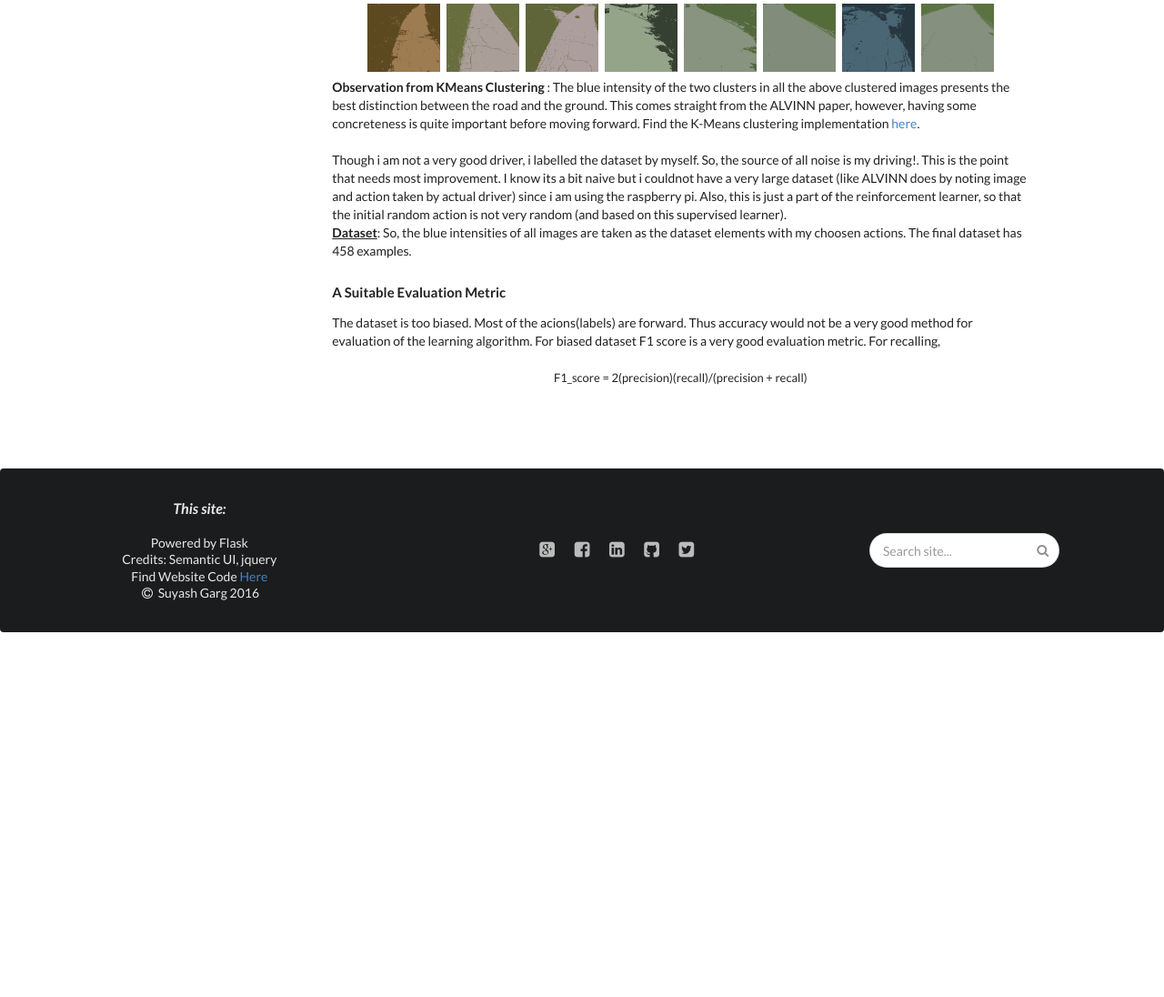
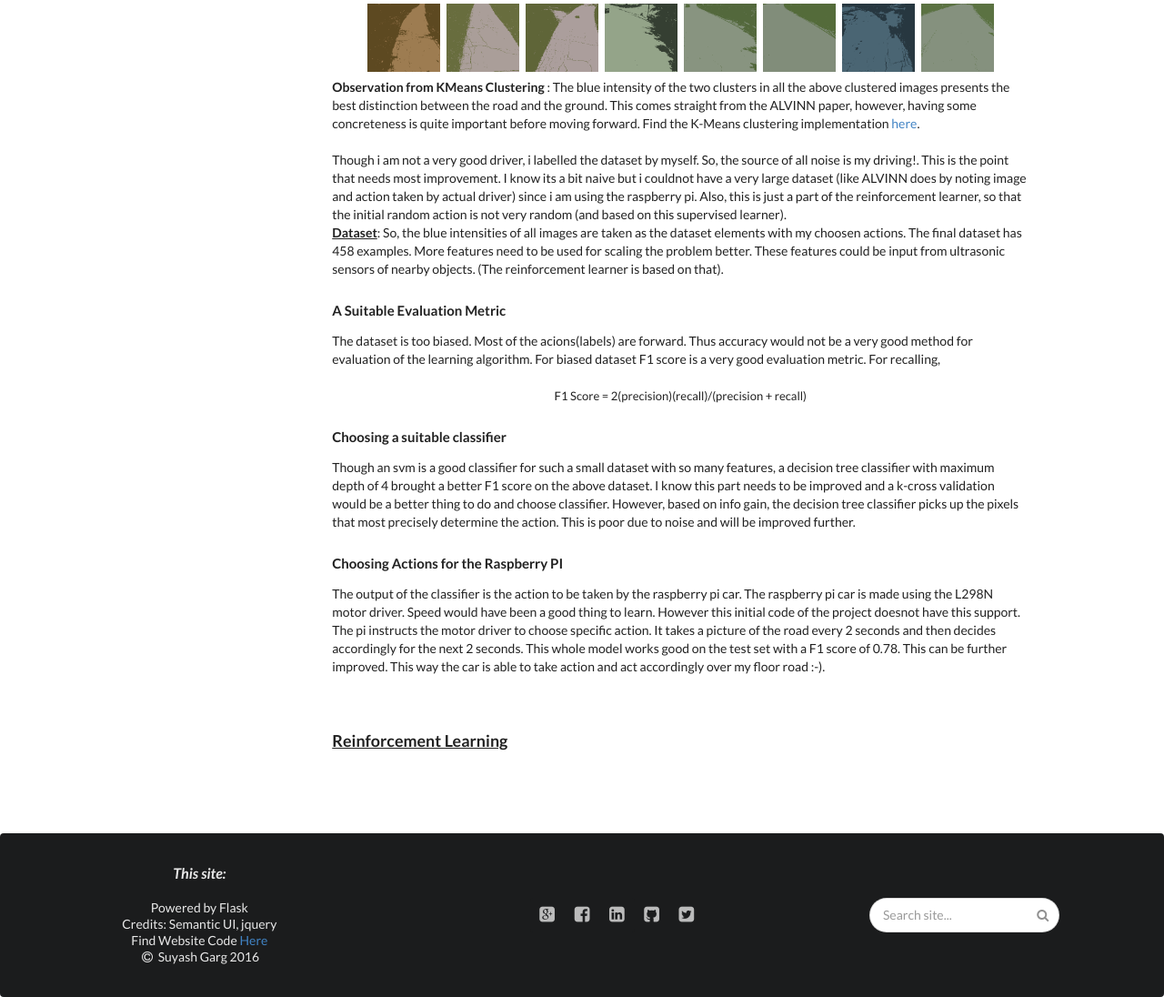
Before and after one commit to ferbncode/suyashgarg.heroku.com, a Flask app: page /projects/test in a window 1280 px wide. Shown: the part 1159-2255 px from the top of the page at 91% size. Before the commit the page ends 1854 px from the top, so only its background shows below. Run offline with Flask 2, Linux system fonts and the light colour scheme.

Commit message:
Another change

```diff
--- a/mysite/templates/projects/detailTest.html
+++ b/mysite/templates/projects/detailTest.html
@@ -73,17 +73,26 @@ As you can see that there are many different images taken in the dataset. An imp
 <br/><br/>
 Though i am not a very good driver, i labelled the dataset by myself. So, the source of all noise is my driving!. This is the point that needs most improvement. I know its a bit naive but i couldnot have a very large dataset (like ALVINN does by noting image and action taken by actual driver) since i am using the raspberry pi. Also, this is just a part of the reinforcement learner, so that the initial random action is not very random (and based on this supervised learner).
 <br/>
-<strong><u>Dataset</u></strong>: So, the blue intensities of all images are taken as the dataset elements with my choosen actions. The final dataset has 458 examples.
+<strong><u>Dataset</u></strong>: So, the blue intensities of all images are taken as the dataset elements with my choosen actions. The final dataset has 458 examples. More features need to be used for scaling the problem better. These features could be input from ultrasonic sensors of nearby objects. (The reinforcement learner is based on that).
 <br/>
 <h4>A Suitable Evaluation Metric</h4>
 The dataset is too biased. Most of the acions(labels) are forward. Thus accuracy would not be a very good method for evaluation of the learning algorithm. For biased dataset F1 score is a very good evaluation metric. For recalling,
 <br/><br/>
 <div align="center">
 <font size=2>
-	F1_score = 2(precision)(recall)/(precision + recall)
+	F1 Score = 2(precision)(recall)/(precision + recall)
 	<br/>
 </font>
+</div>
+<h4>Choosing a suitable classifier</h4>
+Though an svm is a good classifier for such a small dataset with so many features, a decision tree classifier with maximum depth of 4 brought a better F1 score on the above dataset. I know this part needs to be improved and a k-cross validation would be a better thing to do and choose classifier. However, based on info gain, the decision tree classifier picks up the pixels that most precisely determine the action. This is poor due to noise and will be improved further.
+
+<h4>Choosing Actions for the Raspberry PI</h4>
+
+<p>The output of the classifier is the action to be taken by the raspberry pi car. The raspberry pi car is made using the L298N motor driver. Speed would have been a good thing to learn. However this initial code of the project doesnot have this support. The pi instructs the motor driver to choose specific action. It takes a picture of the road every 2 seconds and then decides accordingly for the next 2 seconds. This whole model works good on the test set with a F1 score of 0.78. This can be further improved. This way the car is able to take action and act accordingly over my floor road :-). </p>
 
 
-</div>
+<br/>
+<h3><u>Reinforcement Learning</u></h3>
+
 {%endblock%}
```
